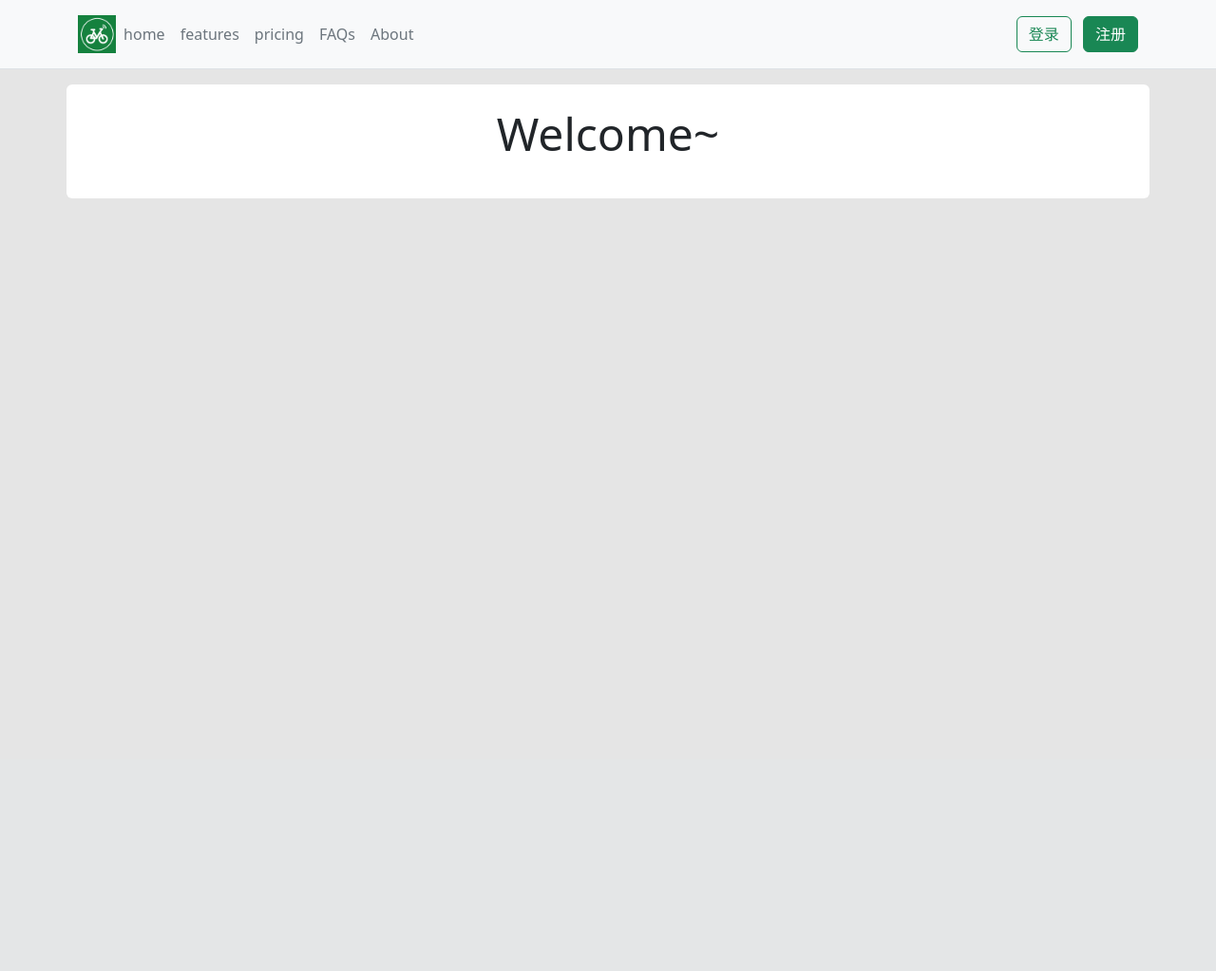
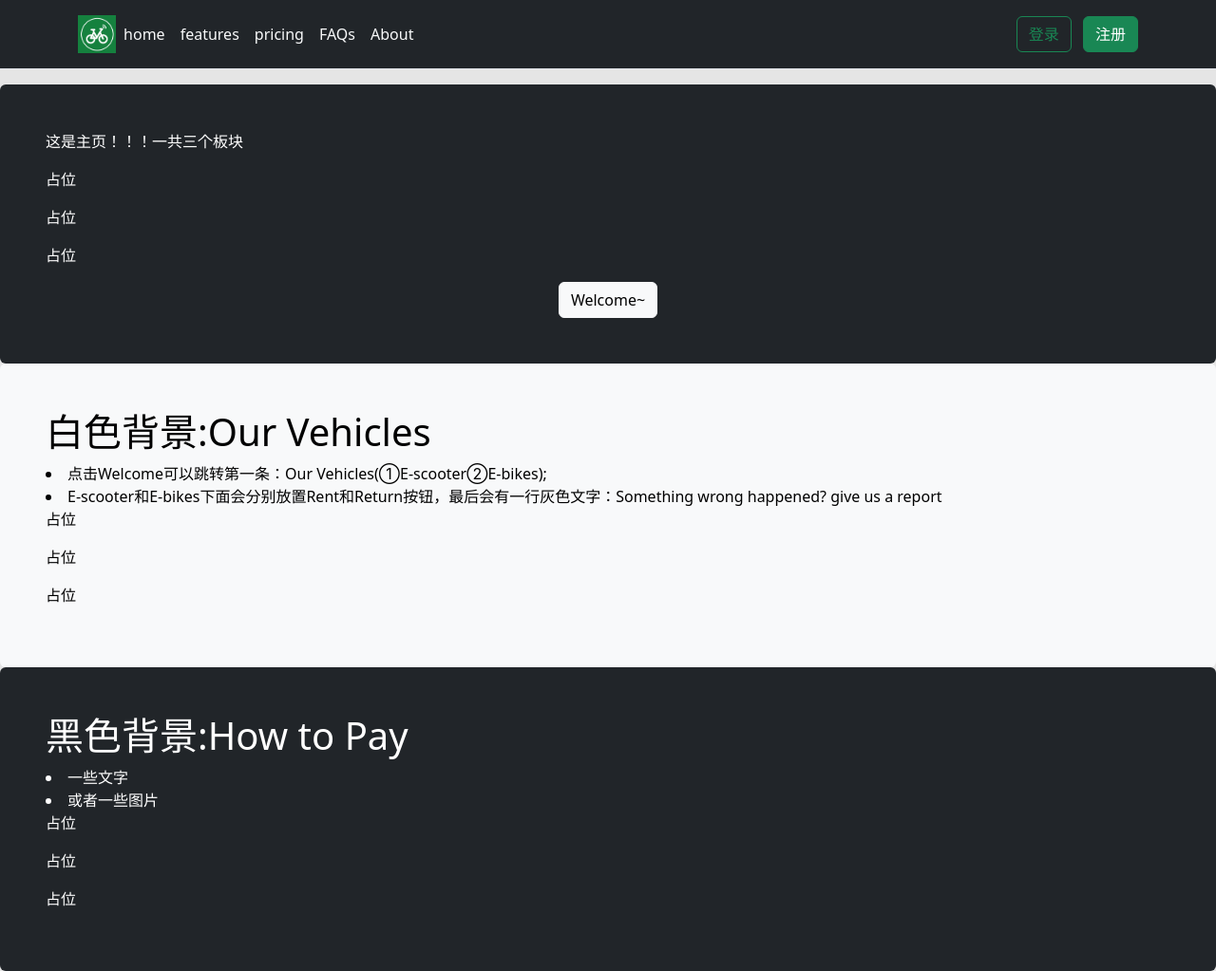
Before and after one commit to ihfe/Bike-sharing-systems, a Django app: page / in a window 1280 px wide. Shown: the whole page at 95% size. Before the commit the page ends 209 px from the top, so only its background shows below. Run offline with Django 4.2, Linux system fonts and the light colour scheme; some libraries are stand-ins or nearby versions.

Commit message:
修改主页面

```diff
--- a/templates/base.html
+++ b/templates/base.html
@@ -10,7 +10,7 @@
     {% block head %}{% endblock %}
 </head>
 <body>
-<header class="p-3 text-bg-light border-bottom mb-3">
+<header class="p-3 text-bg-dark border-bottom mb-3">
     <div class="container">
         <div class="d-flex flex-wrap align-items-center justify-content-center justify-content-lg-start">
             <a href="/" class="d-flex align-items-center mb-2 mb-lg-0 text-white text-decoration-none">
@@ -18,33 +18,21 @@
             </a>
 
             <ul class="nav col-12 col-lg-auto me-lg-auto mb-2 justify-content-center mb-md-0">
-                <li><a href="/" class="nav-link px-2 text-secondary"> home</a></li>
-                <li><a href="/" class="nav-link px-2 text-secondary"> features</a></li>
-                <li><a href="/" class="nav-link px-2 text-secondary"> pricing</a></li>
-                <li><a href="/" class="nav-link px-2 text-secondary"> FAQs</a></li>
-                <li><a href="/" class="nav-link px-2 text-secondary"> About</a></li>
+                <li><a href="/" class="nav-link px-2 text-light"> home</a></li>
+                <li><a href="/" class="nav-link px-2 text-light"> features</a></li>
+                <li><a href="/" class="nav-link px-2 text-light"> pricing</a></li>
+                <li><a href="/" class="nav-link px-2 text-light"> FAQs</a></li>
+                <li><a href="/" class="nav-link px-2 text-light"> About</a></li>
             </ul>
+            <div class="text-end">
+                <a href="{% url 'team_project:login' %}" type="button" class="btn btn-outline-success me-2">登录</a>
+                <a href="{% url 'team_project:register' %}" type="button" class="btn btn-success">注册</a>
+            </div>
 
-            {% if user.is_authenticated %}
-                <div class="dropdown text-end">
-                    <a href="#" class="d-block link-body-emphasis text-decoration-none dropdown-toggle"
-                       data-bs-toggle="dropdown" aria-expanded="false">
-                        <img src="{% static 'image/logo2.png' %}" alt="mdo" width="32" height="32" class="rounded-circle">
-                    </a>
-                    <ul class="dropdown-menu text-small" style="">
-                        <li><a class="dropdown-item" href="{% url 'team_project:logout' %}">退出登录</a></li>
-                    </ul>
-                </div>
-            {% else %}
-                <div class="text-end">
-                    <a href="{% url 'team_project:login' %}" type="button" class="btn btn-outline-success me-2">登录</a>
-                    <a href="{% url 'team_project:register' %}" type="button" class="btn btn-success">注册</a>
-                </div>
-            {% endif %}
         </div>
     </div>
 </header>
-<main class="container bg-white p-3 rounded">
+<main>
     {% block main %}{% endblock %}
 </main>
 </body>
--- a/templates/index.html
+++ b/templates/index.html
@@ -3,7 +3,38 @@
 {% block title %}Home{% endblock %}
 
 {% block main %}
-    <div style="text-align: center;font-size: 48px;">
-        <p>Welcome~</p>
+    <div class="container-xxl text-bg-dark p-5 rounded">
+        <p>这是主页！！！一共三个板块</p>
+        <p>占位</p>
+        <p>占位</p>
+        <p>占位</p>
+        <div style="text-align: center">
+            <button onclick="scrollToSection()" type="button" class="btn btn-light">Welcome~</button>
+        </div>
+
+
+
     </div>
+    <div class="container-xxl text-bg-light p-5 rounded">
+        <h1>白色背景:Our Vehicles</h1>
+        <li>点击Welcome可以跳转第一条：Our Vehicles(①E-scooter②E-bikes);</li>
+        <li>E-scooter和E-bikes下面会分别放置Rent和Return按钮，最后会有一行灰色文字：Something wrong happened? give us a report</li>
+        <p>占位</p>
+        <p>占位</p>
+        <p>占位</p>
+    </div>
+    <div class="container-xxl text-bg-dark p-5 rounded" id="How_to_pay">
+        <h1>黑色背景:How to Pay</h1>
+        <li>一些文字</li>
+        <li>或者一些图片</li>
+        <p>占位</p>
+        <p>占位</p>
+        <p>占位</p>
+    </div>
+    <script>
+    // 定义函数，用于滚动到 "黑色背景: How to Pay" 部分
+    function scrollToSection() {
+        document.getElementById('How_to_pay').scrollIntoView({ behavior: 'smooth' });
+    }
+</script>
 {% endblock %}
```
